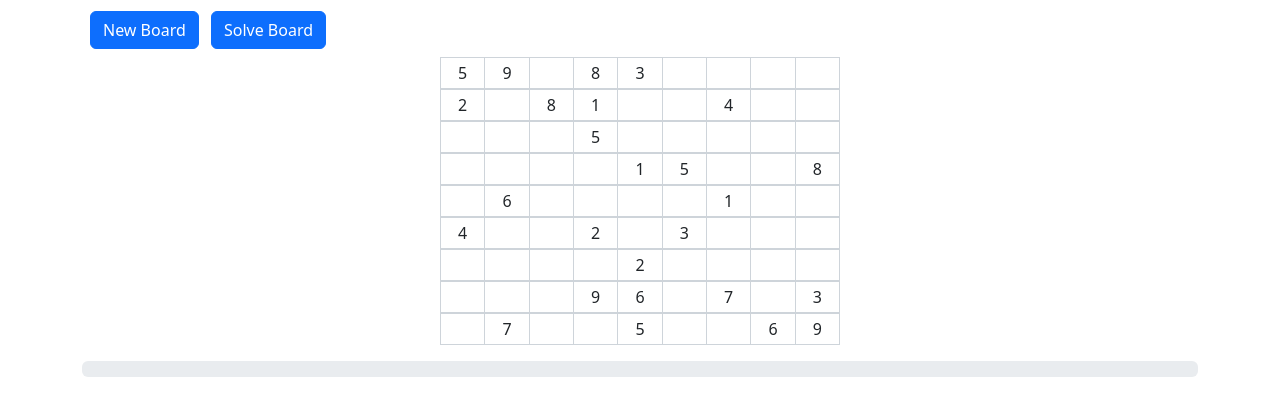
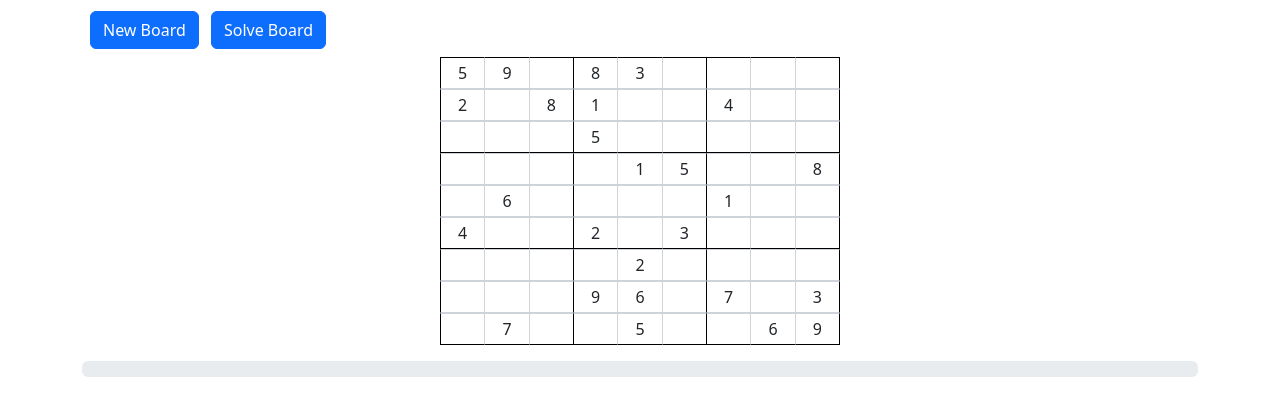
Before and after one commit to Hoomee90/sudoku-solver, a website built with webpack: page src/index.html in a window 1280 px wide. Shown: the part 53-468 px from the top of the page. Built offline with nearby package versions, Linux system fonts and the light colour scheme.

Commit message:
add styles

```diff
--- a/src/css/styles.css
+++ b/src/css/styles.css
@@ -1,4 +1,4 @@
-.input-group > input {
+.input-group .form-control {
   text-align: center;
   width: 2em;
   height: 2em;
@@ -10,3 +10,19 @@
   width: 25em;
   margin: auto;
 }
+
+.s-row-2 input, .s-row-5 input, .s-row-8 input {
+  border-bottom-color: black;
+}
+
+.s-row-0 input {
+  border-top-color: black;
+}
+
+input.s-col-0, input.s-col-3,  input.s-col-6 {
+  border-left-color: black;
+}
+
+input.s-col-8 {
+  border-right-color: black;
+}
```
